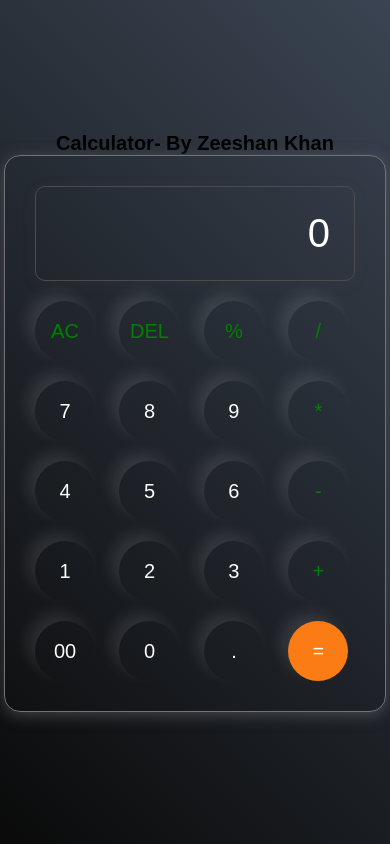
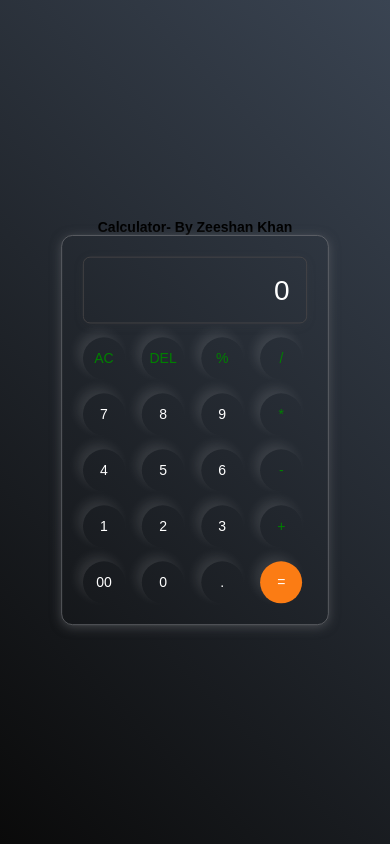
Before and after one commit to ZeeshanZk09/JavaScript_Calculator-By-Zeeshan-Khan, a plain HTML site: page index.html in a window 390 px wide. Drawn offline with Linux system fonts and the light colour scheme; a web font is replaced by a local one.

Commit message:
Calculator By Zeeshan_Arish

```diff
--- a/style.css
+++ b/style.css
@@ -19,7 +19,12 @@ body{
     display: flex;
     flex-direction: column;
 }
-h1{
+@media (max-width : 768px ){
+    .main{
+        transform: scale(0.7);
+    }
+}
+.main>h1{
     text-align: center;
     align-items: baseline;
     font-size: 20px;
```
